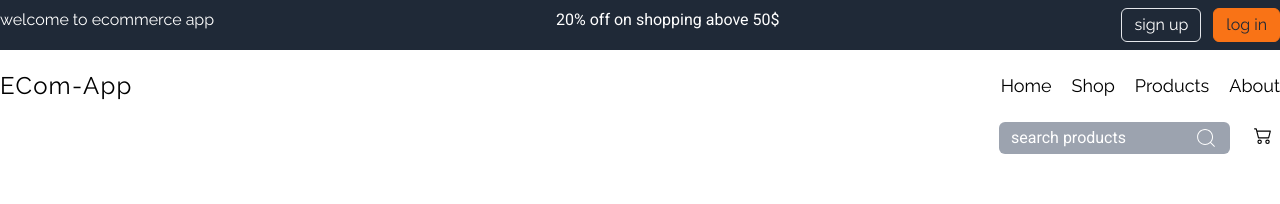
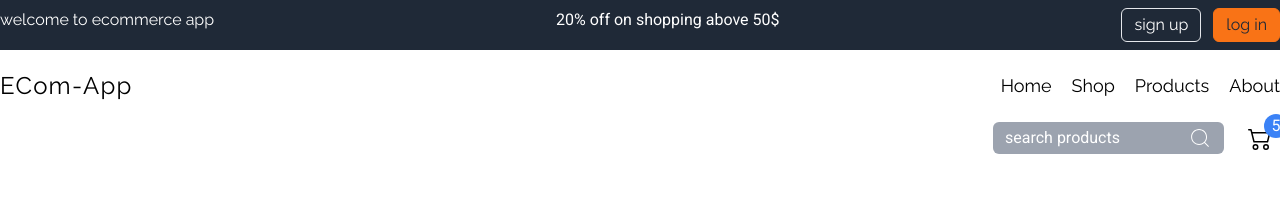
Before and after one commit to devMasrafi/Ecom-App, a Next.js app: page / in a window 1280 px wide. Shown: the top 204 px of the page. Built offline with nearby package versions, Linux system fonts and the light colour scheme.

Commit message:
added cart item design done

```diff
--- a/src/app/(pages)/about/page.jsx
+++ b/src/app/(pages)/about/page.jsx
@@ -0,0 +1,5 @@
+const About = () => {
+  return <div>About</div>;
+};
+
+export default About;
--- a/src/components/ShopCart.jsx
+++ b/src/components/ShopCart.jsx
@@ -1,14 +1,17 @@
-import React from 'react'
+import React from "react";
 import { BsCart2 } from "react-icons/bs";
 
 const ShopCart = () => {
   return (
-    <main>
-        <div className='px-2 py-1 cursor-pointer'>
-            <BsCart2 className='text-lg '/>
+    <main className="relative top-0 right-0">
+      <div className="px-2 py-1 cursor-pointer relative">
+        <BsCart2 className="text-2xl" />
+        <div className="absolute -top-2 -right-2 bg-blue-500 text-white h-6 w-6 rounded-full flex items-center justify-center">
+          5
         </div>
+      </div>
     </main>
-  )
-}
+  );
+};
 
-export default ShopCart
+export default ShopCart;
```
Also changed, not shown: 1 other file (tests, documents, lock files or other folders).
